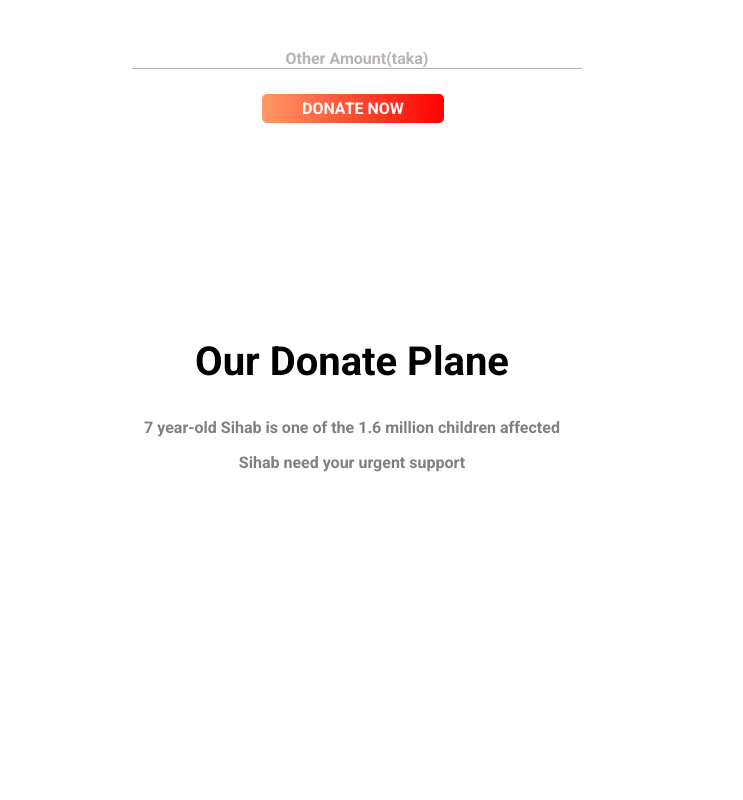
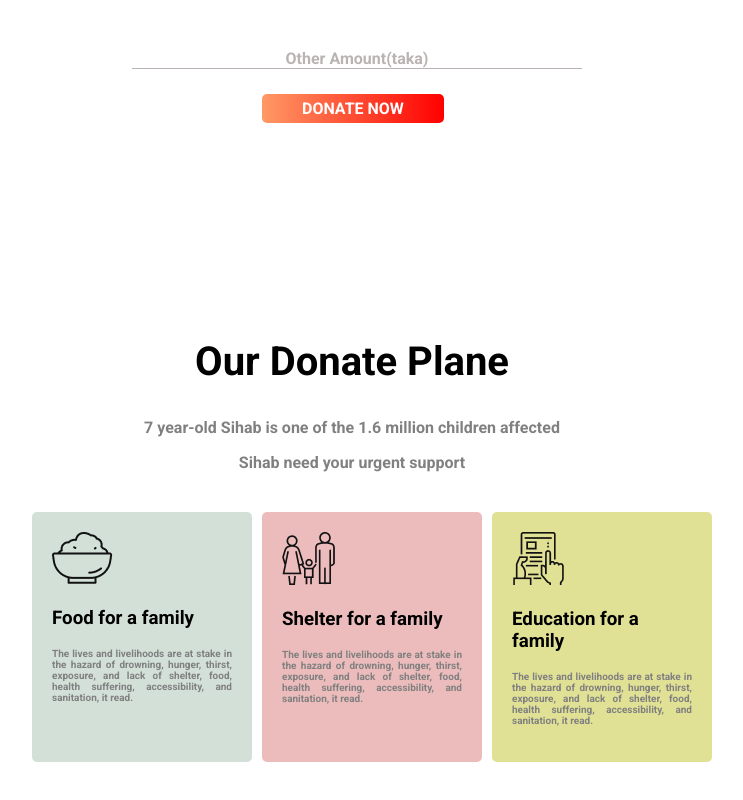
Before and after one commit to pujadey48/donate-today, a plain HTML site: page index.html in a window 1280 px wide. Shown: the part 995-1795 px from the top of the page, without its empty margins (288-1031 px from the left). Drawn offline with Linux system fonts and the light colour scheme.

Commit message:
third section complete

```diff
--- a/index.html
+++ b/index.html
@@ -9,6 +9,7 @@
 <link rel="preconnect" href="https://fonts.gstatic.com" crossorigin>
 <link href="https://fonts.googleapis.com/css2?family=Poppins&family=Roboto:wght@700&display=swap" rel="stylesheet">
     <link rel="stylesheet" href="style.css">
+
 </head>
 <body>
     <section class="background-image">
@@ -51,10 +52,29 @@
             <p class="secondparagraph">7 year-old Sihab is one of the 1.6 million children affected</p>
             <p class="secondparagraph">Sihab need your urgent support </p>
 
-        <div>
-            <div></div>
-            <div></div>
-            <div></div>
+        <div class="flexible-container2">
+            <div class="divbox1">
+                <img src="icons/food.png" alt="">
+                <div>
+                    <h3 class="boxheading">Food for a family </h3>
+                <p class="boxpara">The lives and livelihoods are at stake in the hazard of drowning, hunger, thirst, exposure, and lack of shelter, food, health suffering, accessibility, and sanitation, it read.</p>
+                </div>
+
+            </div>
+            <div class="divbox2">
+                <img src="icons/shelter.png" alt="">
+                <div>
+                    <h3 class="boxheading">Shelter for a family </h3>
+                <p class="boxpara">The lives and livelihoods are at stake in the hazard of drowning, hunger, thirst, exposure, and lack of shelter, food, health suffering, accessibility, and sanitation, it read.</p>
+                </div>
+            </div>
+            <div class="divbox3">
+                <img src="icons/Frame-1.png" alt="">
+                <div>
+                    <h3 class="boxheading">Education for a family </h3>
+                <p class="boxpara">The lives and livelihoods are at stake in the hazard of drowning, hunger, thirst, exposure, and lack of shelter, food, health suffering, accessibility, and sanitation, it read.</p>
+                </div>
+            </div>
         </div>
     </section>
 
--- a/style.css
+++ b/style.css
@@ -95,3 +95,48 @@ section{
     text-align: center;
     font-size: 40px;
   }
+  .flexible-container2{
+    display: flex;
+    margin-top: 40px;
+    margin-left: 320px;
+  }
+  .divbox1{
+    width: 220px;
+  height: 250px;
+  border-style: none;
+  box-sizing: border-box;
+  background-color: rgb(210, 224, 215);
+  margin-right: 10px;
+  border-radius: 5px;
+  padding: 20px;
+
+  }
+  .divbox2{
+    width: 220px;
+  height: 250px;
+  border-style: none;
+  box-sizing: border-box;
+  background-color: rgb(236, 188, 188);
+  margin-right: 10px;
+  border-radius: 5px;
+  padding: 20px;
+  }
+  .divbox3{
+    width: 220px;
+  height: 250px;
+  border-style: none;
+  box-sizing: border-box;
+  background-color: rgb(225, 225, 150);
+  border-radius: 5px;
+  padding: 20px;
+  }
+  .boxpara {
+    text-align: justify;
+    color: gray;
+    font-size: 10px;
+
+  }
+  .boxheading{
+    text-align: left;
+
+  }
```
Also changed, not shown: icons/Frame-1.png (added), icons/food.png (added), icons/shelter.png (added), 1 other file.
